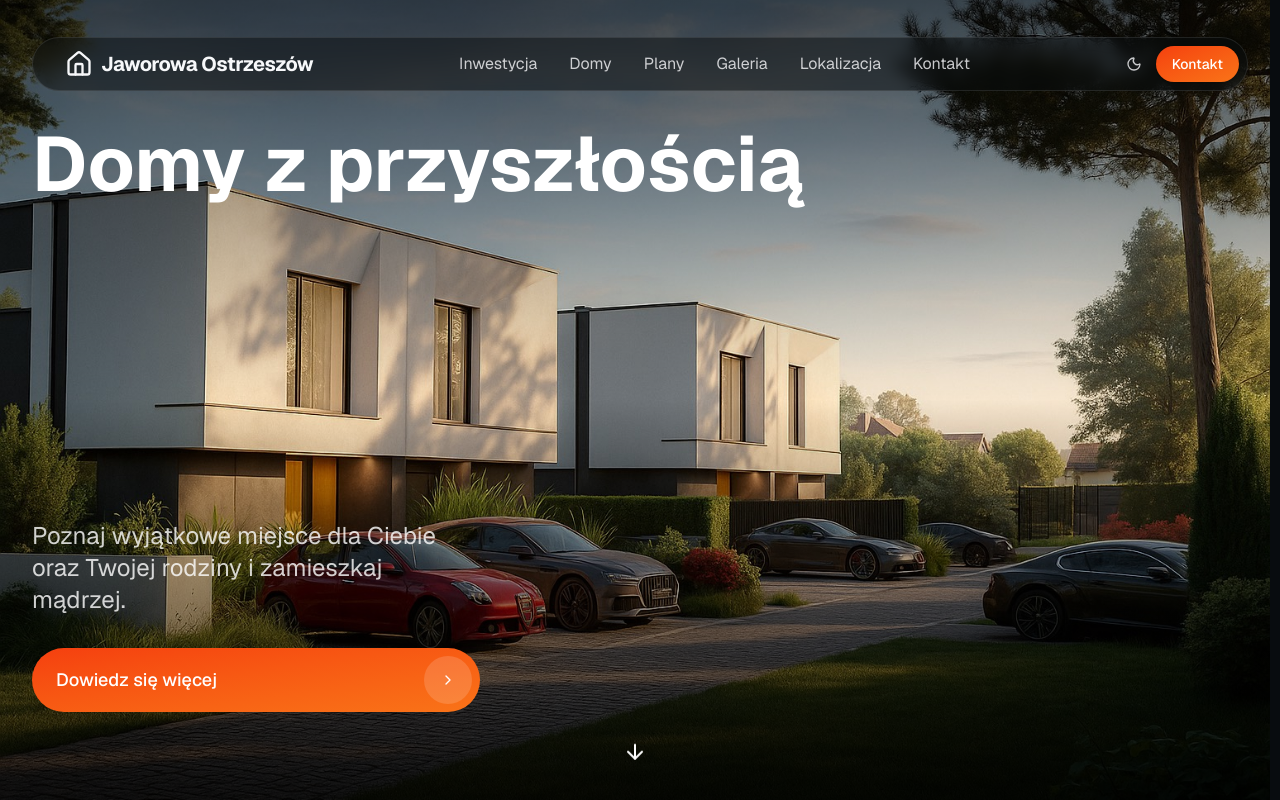
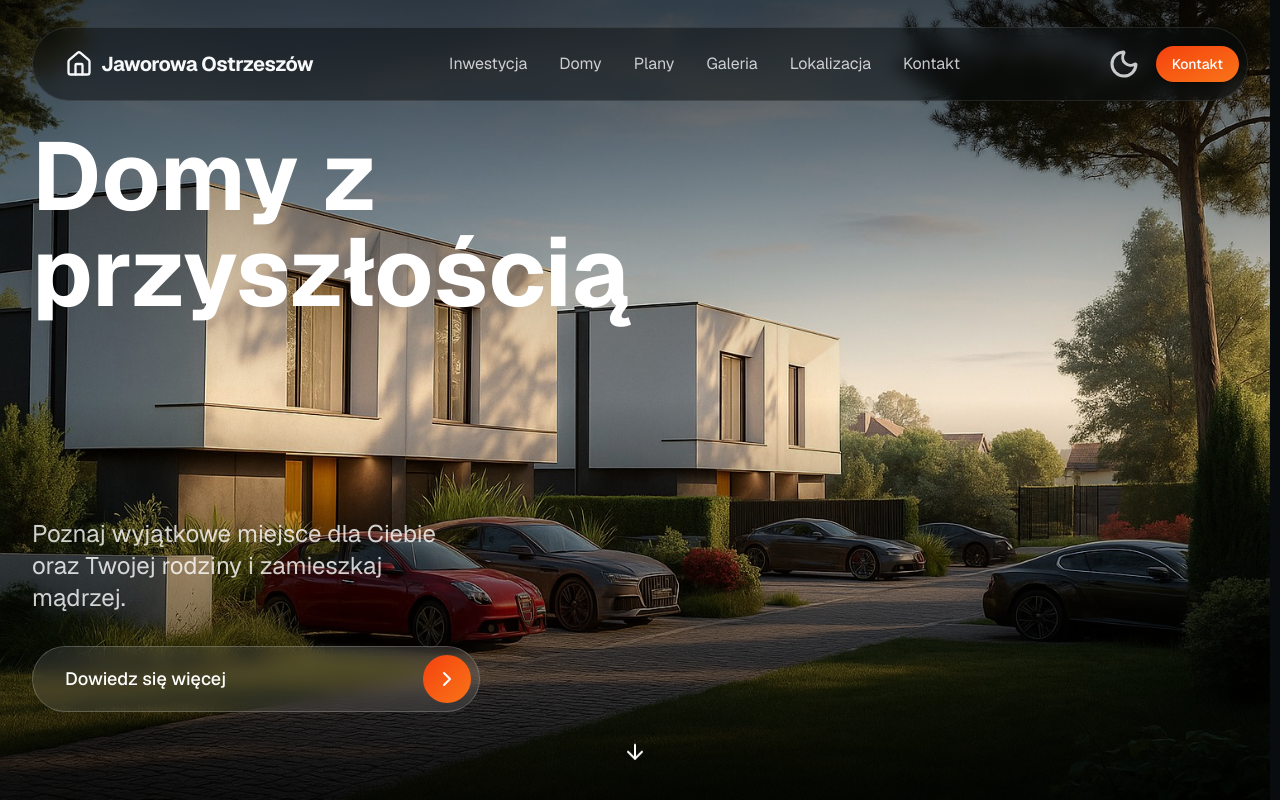
Before and after one commit to KaczmarekBartosz/jaworowa-ostrzeszow, a Next.js app: page / in a window 1280 px wide. Shown: the top 800 px of the page. Built offline with nearby package versions, Linux system fonts and the light colour scheme.

Commit message:
Zmiany rozmiarów ikon.

```diff
--- a/components/common/theme-toggle.tsx
+++ b/components/common/theme-toggle.tsx
@@ -5,31 +5,56 @@ import { Moon, Sun } from "lucide-react";
 import { useTheme } from "next-themes";
 import { Button } from "@/components/ui/button";
 
-export function ThemeToggle() {
-  const { setTheme, theme } = useTheme();
+/**
+ * Ikona = dokładnie tyle samo co hamburger:
+ * - size="lg"  -> przycisk 56x56 (h-14 w-14), ikona 32x32 (h-8 w-8)
+ * - size="md"  -> przycisk 48x48 (h-12 w-12), ikona 24x24 (h-6 w-6)
+ * - size="sm"  -> przycisk 40x40 (h-10 w-10), ikona 20x20 (h-5 w-5)
+ *
+ * Ważne: ikony są osadzone w relatywnym kontenerze i mają size-full,
+ * więc faktycznie wypełniają cały box – nie tylko „otoczka”.
+ */
+export function ThemeToggle({
+  size = "lg" as const,
+}: {
+  size?: "sm" | "md" | "lg";
+}) {
+  const { setTheme, resolvedTheme } = useTheme();
   const [mounted, setMounted] = React.useState(false);
+  React.useEffect(() => setMounted(true), []);
 
-  // Ten hook zapewnia, że komponent renderuje się w pełni dopiero po stronie klienta,
-  // co zapobiega błędom hydracji (niezgodności między serwerem a klientem).
-  React.useEffect(() => {
-    setMounted(true);
-  }, []);
+  const btnDim =
+    size === "lg" ? "h-14 w-14" : size === "md" ? "h-12 w-12" : "h-10 w-10";
+  const iconBox =
+    size === "lg" ? "h-8 w-8" : size === "md" ? "h-6 w-6" : "h-5 w-5";
 
-  if (!mounted) {
-    // Renderujemy placeholder, aby uniknąć "mrugania" interfejsu przy ładowaniu.
-    return <div className="h-10 w-10 rounded-full bg-background/50" />;
-  }
+  if (!mounted)
+    return <div className={`${btnDim} rounded-full bg-background/50`} />;
+
+  const next = resolvedTheme === "light" ? "dark" : "light";
 
   return (
     <Button
+      type="button"
       variant="ghost"
       size="icon"
-      className="rounded-full text-foreground/80 hover:text-foreground hover:bg-foreground/10"
-      onClick={() => setTheme(theme === "light" ? "dark" : "light")}
+      className={`${btnDim} p-0 rounded-full text-foreground/80 hover:bg-foreground/10 hover:text-foreground`}
+      onClick={() => setTheme(next)}
       aria-label="Przełącz motyw"
+      title={next === "dark" ? "Włącz ciemny motyw" : "Włącz jasny motyw"}
     >
-      <Sun className="h-5 w-5 rotate-0 scale-100 transition-all dark:-rotate-90 dark:scale-0" />
-      <Moon className="absolute h-5 w-5 rotate-90 scale-0 transition-all dark:rotate-0 dark:scale-100" />
+      {/* Kontener o stałym boxie ikony */}
+      <span className={`relative inline-block ${iconBox}`} aria-hidden>
+        {/* Obie ikony wypełniają kontener 1:1 */}
+        <Sun
+          className="absolute inset-0 size-full rotate-0 scale-100 transition-all dark:-rotate-90 dark:scale-0"
+          strokeWidth={2.25}
+        />
+        <Moon
+          className="absolute inset-0 size-full rotate-90 scale-0 transition-all dark:rotate-0 dark:scale-100"
+          strokeWidth={2.25}
+        />
+      </span>
       <span className="sr-only">Przełącz motyw</span>
     </Button>
   );
--- a/components/sections/hero-section.tsx
+++ b/components/sections/hero-section.tsx
@@ -2,28 +2,23 @@
 
 import Image from "next/image";
 import { ArrowDown, ChevronRight } from "lucide-react";
-import { Button } from "@/components/ui/button";
 
 export function HeroSection() {
   return (
-    <section className="relative flex min-h-dvh w-full overflow-hidden flex-col">
-      {/* Pełne tło */}
+    <section className="relative flex h-[100dvh] flex-col overflow-hidden">
       <Image
         src="/hero.jpg"
         alt="Nowoczesny dom z przestronnym wnętrzem"
         fill
         priority
-        sizes="100vw"
         className="z-0 object-cover"
       />
 
-      {/* Overlay */}
       <div className="absolute inset-0 z-10 bg-gradient-to-t from-black/80 via-black/0 to-black/60" />
 
-      {/* Treść */}
-      <div className="relative z-20 mx-auto flex h-full min-h-dvh w-full max-w-7xl flex-1 flex-col justify-between p-6 pt-24 md:p-8 md:pt-32">
+      <div className="relative z-20 mx-auto flex h-full min-h-screen w-full max-w-7xl flex-1 flex-col justify-between p-6 pt-24 md:p-8 md:pt-32">
         <div>
-          <h1 className="text-white text-balance break-words leading-[0.95] max-w-[22ch] text-[clamp(2.4rem,8vw,4.5rem)] md:text-[clamp(3rem,6vw,6rem)] font-bold">
+          <h1 className="max-w-3xl text-6xl font-bold text-white md:text-8xl">
             Domy z przyszłością
           </h1>
         </div>
@@ -34,25 +29,27 @@ export function HeroSection() {
             mądrzej.
           </p>
 
-          <Button
+          {/* === OSTATECZNA, POPRAWNA WERSJA PRZYCISKU CTA === */}
+          <button
             onClick={() =>
               document
                 .querySelector("#inwestycja")
                 ?.scrollIntoView({ behavior: "smooth" })
             }
-            className="group mb-14 mt-8 w-full justify-between pl-6 pr-2 h-auto py-2 rounded-full"
+            // Tło "glass" dla całego przycisku
+            className="group mb-14 mt-8 flex w-full items-center justify-between rounded-full bg-white/10 p-2 text-left transition-all duration-300 hover:bg-white/20 border border-white/20 backdrop-blur-sm"
           >
-            <span className="text-left text-lg font-medium">
+            <span className="pl-6 text-lg font-medium text-white">
               Dowiedz się więcej
             </span>
-            <span className="flex h-12 w-12 items-center justify-center rounded-full bg-white/15">
+            {/* Tło gradientowe TYLKO dla ikony */}
+            <div className="flex h-12 w-12 items-center justify-center rounded-full bg-gradient-to-br from-[#F53F0F] to-[#F97318] transition-transform duration-300 group-hover:scale-110">
               <ChevronRight className="h-6 w-6 text-primary-foreground" />
-            </span>
-          </Button>
+            </div>
+          </button>
         </div>
       </div>
 
-      {/* Scroll cue */}
       <div className="absolute bottom-8 left-1/2 z-20 -translate-x-1/2">
         <ArrowDown className="h-6 w-6 animate-bounce text-white" />
       </div>
--- a/components/ui/button.tsx
+++ b/components/ui/button.tsx
@@ -14,12 +14,14 @@ const buttonVariants = cva(
         destructive:
           "bg-destructive text-white shadow-xs hover:bg-destructive/90 focus-visible:ring-destructive/20 dark:focus-visible:ring-destructive/40 dark:bg-destructive/60",
         outline:
-          "border bg-background shadow-xs hover:bg-accent hover:text-accent-foreground dark:bg-input/30 dark:border-input dark:hover:bg-input/50",
+          "border bg-background shadow-xs hover:bg-accent hover:text-accent-foreground",
         secondary:
           "bg-secondary text-secondary-foreground shadow-xs hover:bg-secondary/80",
-        ghost:
-          "hover:bg-accent hover:text-accent-foreground dark:hover:bg-accent/50",
+        ghost: "hover:bg-accent hover:text-accent-foreground",
         link: "text-primary underline-offset-4 hover:underline",
+        // === NOWY, DEDYKOWANY WARIANT ===
+        glass:
+          "bg-white/10 text-white border border-white/20 backdrop-blur-sm hover:bg-white/20",
       },
       size: {
         default: "h-9 px-4 py-2 has-[>svg]:px-3",
```
